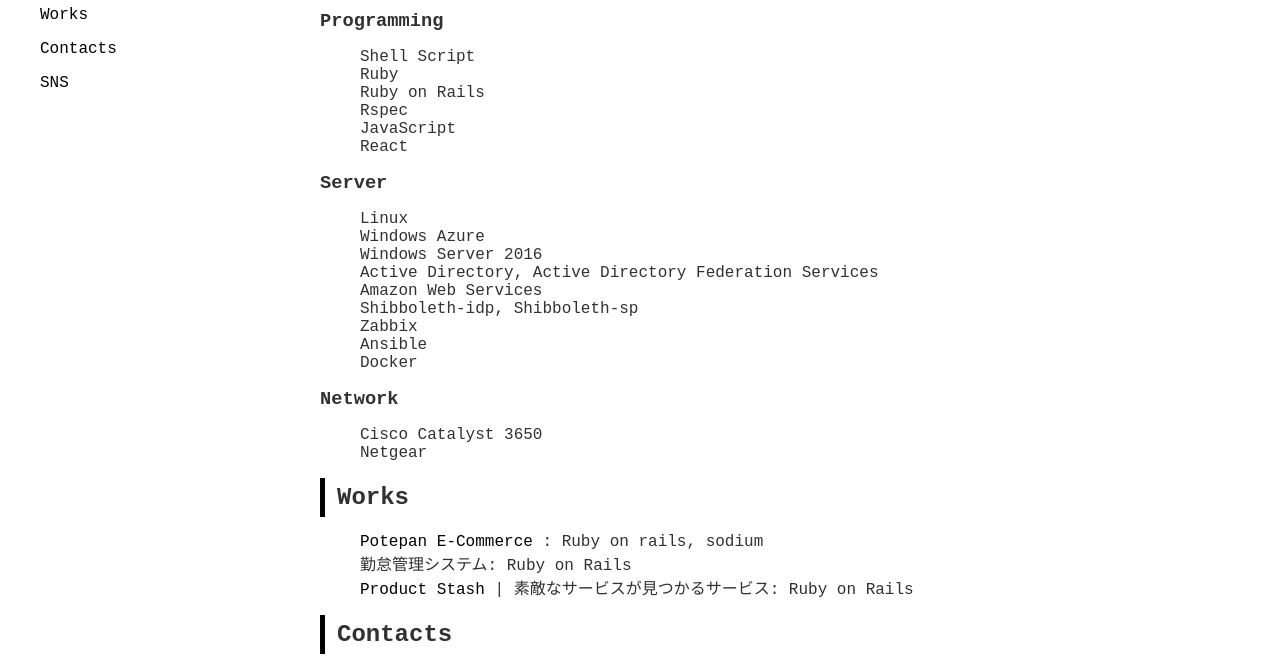
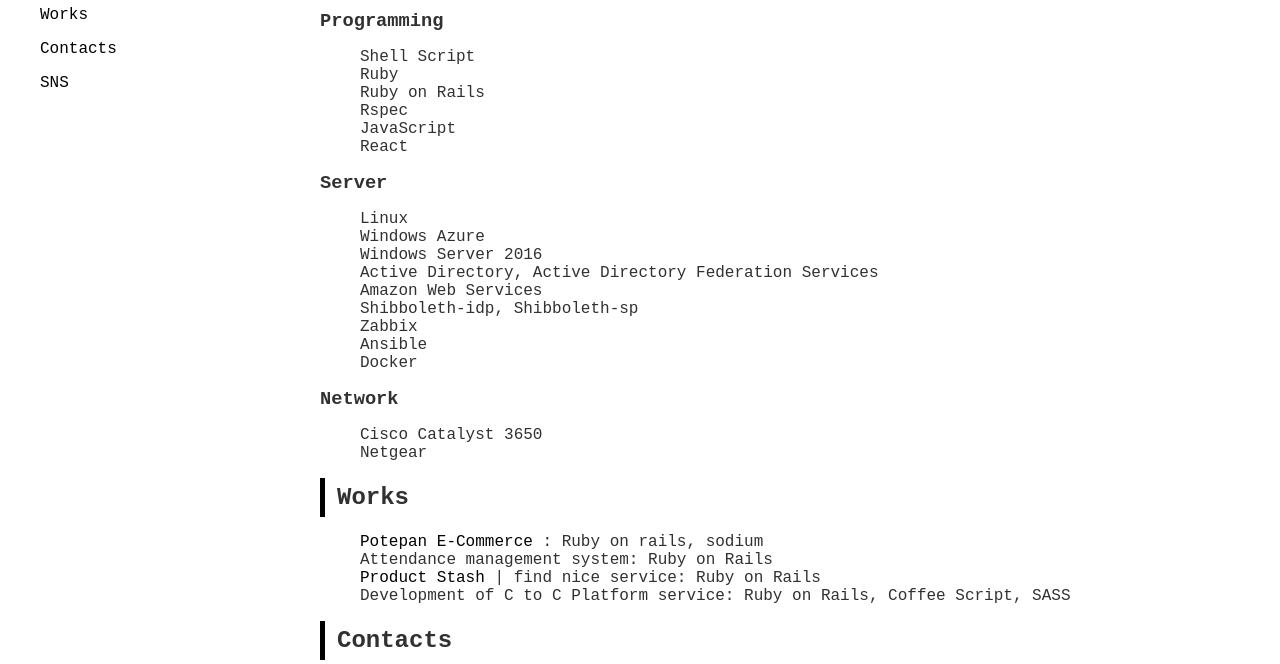
Before and after one commit to akito/akitotsutsuicom, a website: page public/index.html in a window 1280 px wide. Shown: the part 136-800 px from the top of the page. Drawn offline with nearby package versions, Linux system fonts and the light colour scheme; a web font is replaced by a local one.

Commit message:
[add] Development C to C Platform Service

```diff
--- a/public/index.html
+++ b/public/index.html
@@ -77,11 +77,16 @@
 
         <h2 id="works">Works</h2>
         <ul>
-          <li><a href="https://bitbucket.org/akitojp/potepanec/src/master/" target="_blank">Potepan E-Commerce</a> : Ruby on rails, sodium </li>
-          <li>勤怠管理システム: Ruby on Rails</li>
-          <li><a href="https://www.productstash.me/" target="_blank"> Product Stash</a> | 素敵なサービスが見つかるサービス: Ruby on Rails  </li>
+          <li>
+            <a href="https://bitbucket.org/akitojp/potepanec/src/master/" target="_blank">Potepan E-Commerce</a> : Ruby on rails, sodium </li>
+          <li>Attendance management system: Ruby on Rails</li>
+          <li>
+            <a href="https://www.productstash.me/" target="_blank"> Product Stash</a> | find nice service: Ruby on Rails
+          </li>
+          <li>
+            Development of C to C Platform service: Ruby on Rails, Coffee Script, SASS
+          </li>
         </ul>
-
         <h2 id="contacts">Contacts</h2>
         <ul>
           <li><a href="https://twitter.com/AkitoTsutsui" target="_blank"><i class="fab fa-twitter"></i>
```
